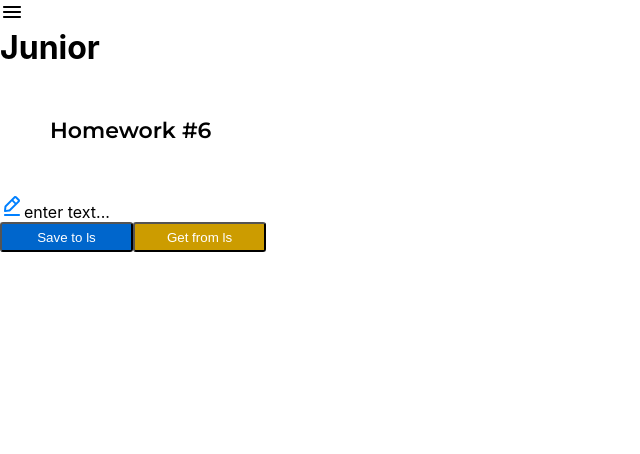
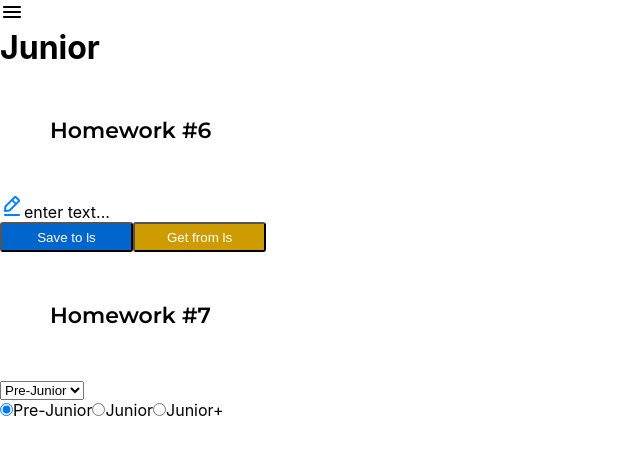
Before and after one commit to arapbaeva/hws2, a React (Create React App) app: page /#/junior in a window 1280 px wide. Shown: the top 454 px of the page, without its empty margins (0-640 px from the left). Built offline with nearby package versions, Linux system fonts and the light colour scheme.

Commit message:
added hw7

```diff
--- a/src/s2-homeworks/hw05/pages/Junior.tsx
+++ b/src/s2-homeworks/hw05/pages/Junior.tsx
@@ -1,5 +1,6 @@
 import React from 'react'
 import HW6 from "src/s2-homeworks/hw06/HW6";
+import HW7 from "src/s2-homeworks/hw07/HW7";
 // import HW6 from '../../hw06/HW6'
 // import HW7 from '../../hw07/HW7'
 // import HW8 from '../../hw08/HW8'
@@ -9,7 +10,7 @@ function Junior() {
     return (
         <div id={'hw5-page-junior'}>
             <HW6 />
-            {/*<HW7 />*/}
+            <HW7 />
             {/*<HW8 />*/}
             {/*<HW9 />*/}
         </div>
--- a/src/s2-homeworks/hw07/HW7.tsx
+++ b/src/s2-homeworks/hw07/HW7.tsx
@@ -12,9 +12,9 @@ import s from './HW7.module.css'
 * */
 
 const arr = [
-    { id: 1, value: 'x' },
-    { id: 2, value: 'y' },
-    { id: 3, value: 'z' },
+    { id: 1, value: 'Pre-Junior' },
+    { id: 2, value: 'Junior' },
+    { id: 3, value: 'Junior+' },
 ] // value может быть изменено
 
 const HW7 = () => {
--- a/src/s2-homeworks/hw07/common/c5-SuperSelect/SuperSelect.tsx
+++ b/src/s2-homeworks/hw07/common/c5-SuperSelect/SuperSelect.tsx
@@ -5,10 +5,8 @@ import React, {
 } from 'react'
 import s from './SuperSelect.module.css'
 
-type DefaultSelectPropsType = DetailedHTMLProps<
-    SelectHTMLAttributes<HTMLSelectElement>,
-    HTMLSelectElement
->
+type DefaultSelectPropsType = DetailedHTMLProps<SelectHTMLAttributes<HTMLSelectElement>,
+    HTMLSelectElement>
 
 type SuperSelectPropsType = DefaultSelectPropsType & {
     options?: any[]
@@ -37,6 +35,7 @@ const SuperSelect: React.FC<SuperSelectPropsType> = ({
 
     const onChangeCallback = (e: ChangeEvent<HTMLSelectElement>) => {
         // делают студенты
+        onChangeOption && onChangeOption(+e.currentTarget.value)
     }
 
     const finalSelectClassName = s.select + (className ? ' ' + className : '')
--- a/src/s2-homeworks/hw07/common/c6-SuperRadio/SuperRadio.tsx
+++ b/src/s2-homeworks/hw07/common/c6-SuperRadio/SuperRadio.tsx
@@ -35,7 +35,7 @@ const SuperRadio: React.FC<SuperRadioPropsType> = ({
     ...restProps
 }) => {
     const onChangeCallback = (e: ChangeEvent<HTMLInputElement>) => {
-        // делают студенты
+        onChangeOption && onChangeOption(+e.currentTarget.value)
     }
 
     const finalRadioClassName = s.radio + (className ? ' ' + className : '')
@@ -49,7 +49,9 @@ const SuperRadio: React.FC<SuperRadioPropsType> = ({
                       className={finalRadioClassName}
                       type={'radio'}
                       // name, checked, value делают студенты
-
+                      name={name}
+                      value={o.id}
+                        checked={o.id===value}
                       onChange={onChangeCallback}
                       {...restProps}
                   />
```
Lines whose indentation alone changed are shown as unchanged.
